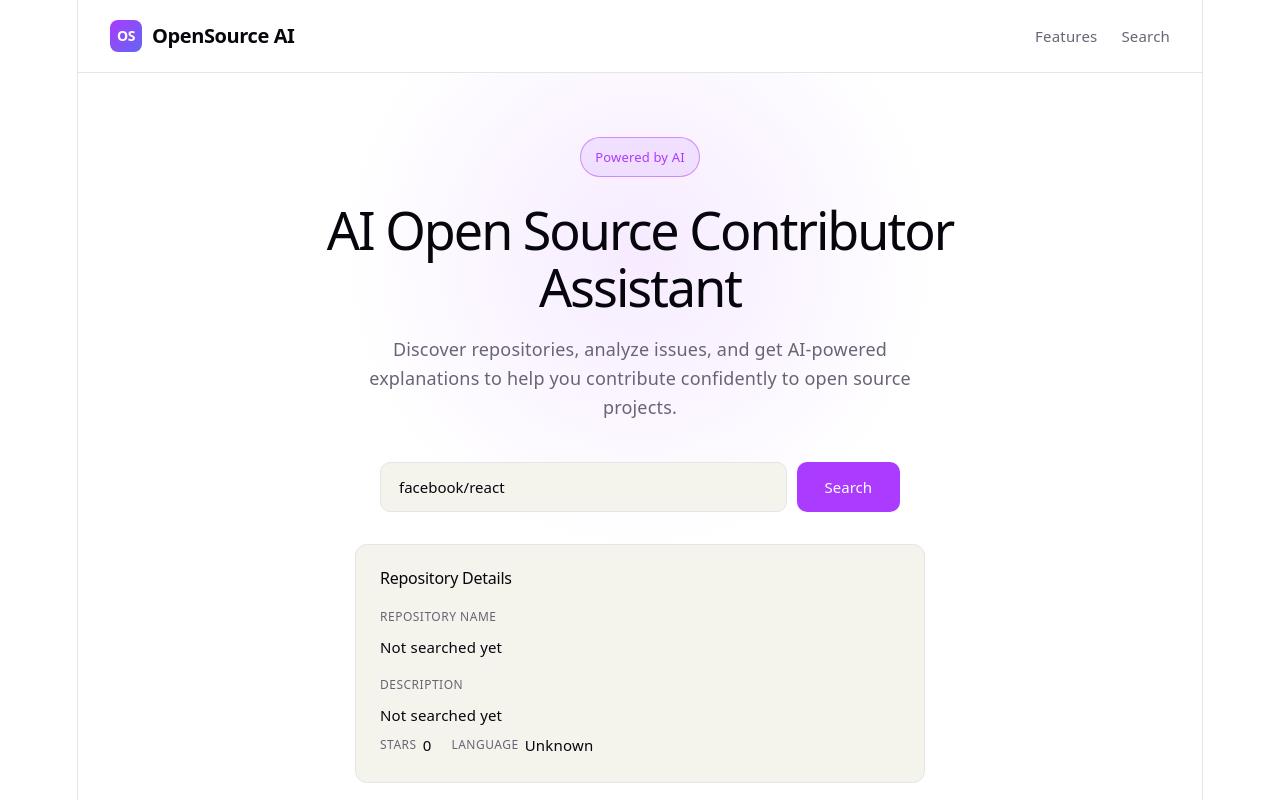
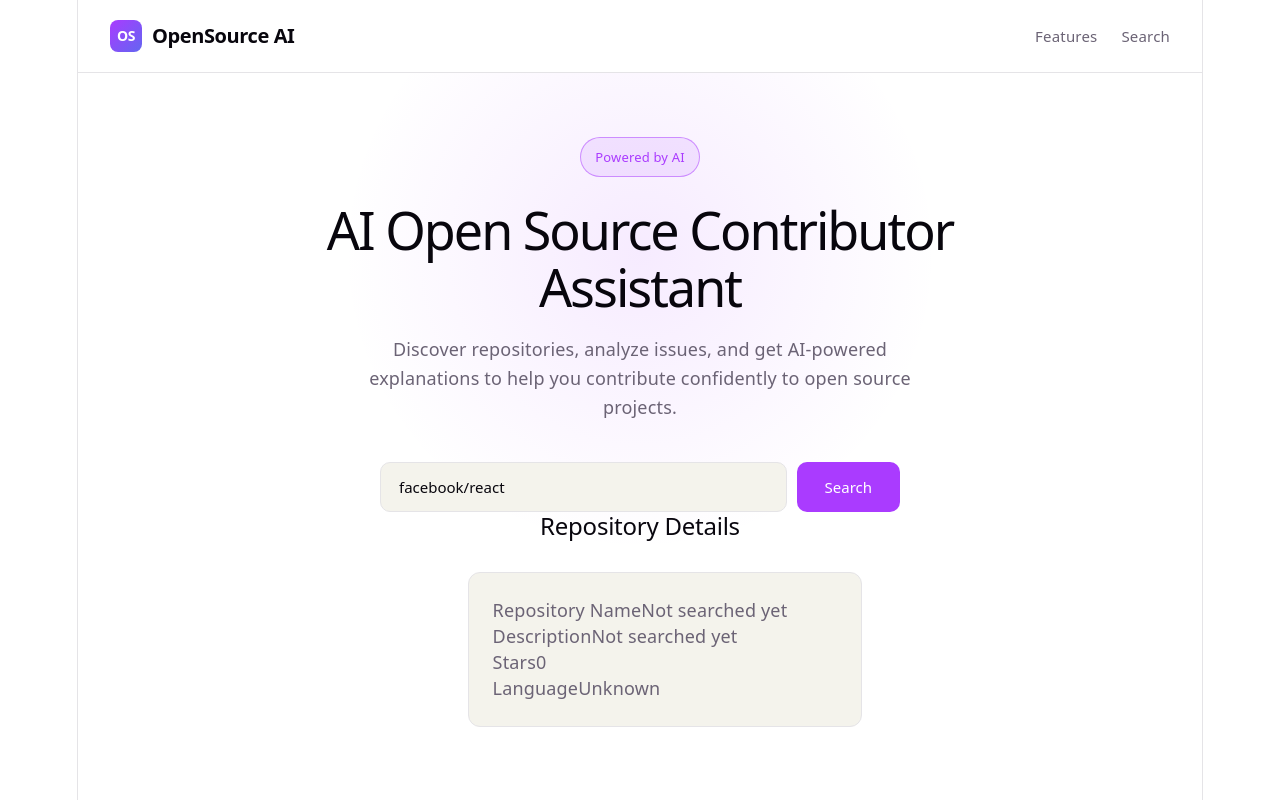
Before and after one commit to niteshkr01/AI-Open-Source-Contributor-Assistant, a React (Vite) app in the folder frontend/: page / in a window 1280 px wide. Shown: the top 800 px of the page. Built offline with nearby package versions, Linux system fonts and the light colour scheme.

Commit message:
Extract RepositoryCard component, fix Groq model

```diff
--- a/frontend/src/App.tsx
+++ b/frontend/src/App.tsx
@@ -1,5 +1,6 @@
 import { useState } from 'react'
 import IssueList from './components/IssueList'
+import RepositoryCard from './components/RepositoryCard'
 
 type Issue = {
   title: string
@@ -655,29 +656,12 @@ function App() {
             </button>
           </form>
 
-          <article className="repo-details">
-            <h2>Repository Details</h2>
-            <dl>
-              <div className="repo-details-row">
-                <dt>Repository Name</dt>
-                <dd>{repositoryName}</dd>
-              </div>
-              <div className="repo-details-row">
-                <dt>Description</dt>
-                <dd>{description}</dd>
-              </div>
-            </dl>
-            <div className="repo-meta">
-              <div className="repo-meta-item">
-                <span>Stars</span>
-                {stars}
-              </div>
-              <div className="repo-meta-item">
-                <span>Language</span>
-                {language}
-              </div>
-            </div>
-          </article>
+          <RepositoryCard
+  name={repositoryName}
+  description={description}
+  stars={stars}
+  language={language}
+/>
 
           {issues !== null && (
             <article className="issues-list">
--- /dev/null
+++ b/frontend/src/components/RepositoryCard.tsx
@@ -0,0 +1,34 @@
+type RepositoryCardProps = {
+    name: string
+    description: string
+    stars: number
+    language: string
+  }
+
+  function RepositoryCard({ name, description, stars, language }: RepositoryCardProps) {
+    return (
+      <article className="repo-card">
+        <h2>Repository Details</h2>
+        <div className="repo-details">
+          <div className="repo-detail">
+            <span className="repo-label">Repository Name</span>
+            <span className="repo-value">{name}</span>
+          </div>
+          <div className="repo-detail">
+            <span className="repo-label">Description</span>
+            <span className="repo-value">{description}</span>
+          </div>
+          <div className="repo-detail">
+            <span className="repo-label">Stars</span>
+            <span className="repo-value">{stars}</span>
+          </div>
+          <div className="repo-detail">
+            <span className="repo-label">Language</span>
+            <span className="repo-value">{language}</span>
+          </div>
+        </div>
+      </article>
+    )
+  }
+
+  export default RepositoryCard
```
